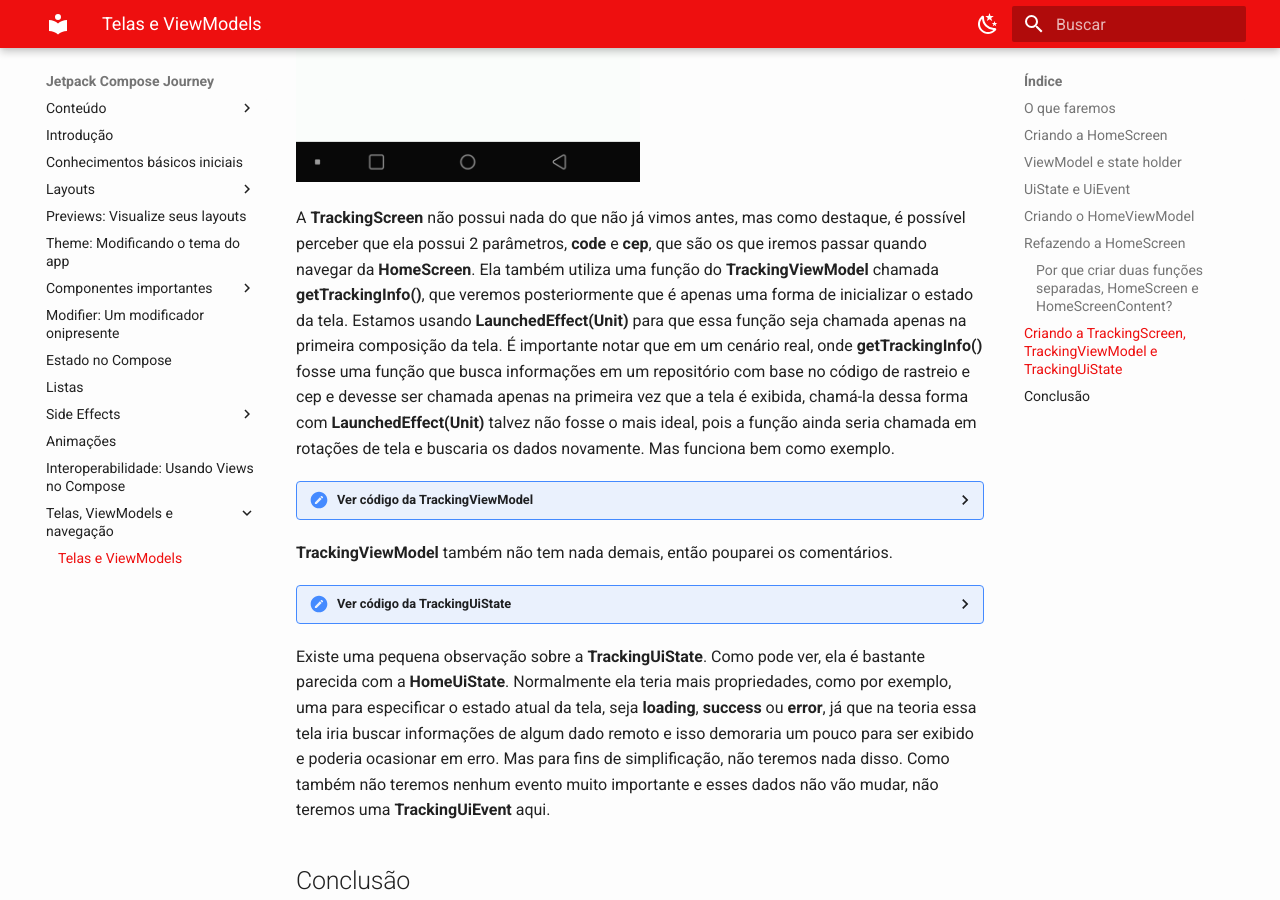
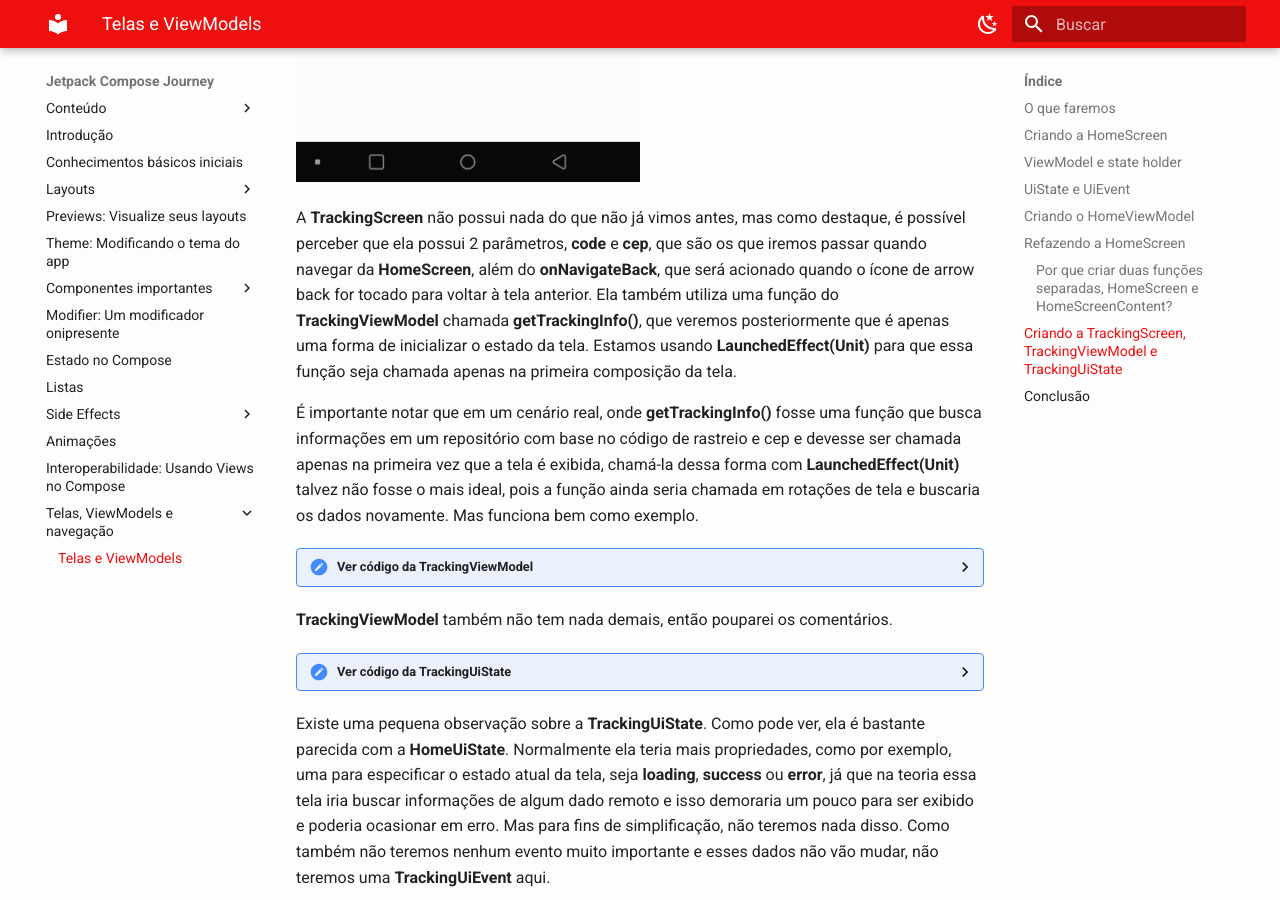
Before and after one commit to jsericksk/Jetpack-Compose-Journey, an MkDocs documentation site: the page built from docs/screens/screens.md, in a window 1280 px wide and 900 px high, scrolled down 6439 px. Built offline with MkDocs 1.6.1 and Material for MkDocs 9.7.7, drawn with Linux system fonts in a browser that asks for light colours.

Commit message:
screens.md atualizado

```diff
--- a/docs/screens/screens.md
+++ b/docs/screens/screens.md
@@ -418,7 +418,9 @@ private fun MainContent(
 
 <img src="../screens/img-02.png" alt="HomeScreen" width="50%" height="20%"/>
 
-A **TrackingScreen** não possui nada do que não já vimos antes, mas como destaque, é possível perceber que ela possui 2 parâmetros, **code** e **cep**, que são os que iremos passar quando navegar da **HomeScreen**. Ela também utiliza uma função do **TrackingViewModel** chamada **getTrackingInfo()**, que veremos posteriormente que é apenas uma forma de inicializar o estado da tela. Estamos usando **LaunchedEffect(Unit)** para que essa função seja chamada apenas na primeira composição da tela. É importante notar que em um cenário real, onde **getTrackingInfo()** fosse uma função que busca informações em um repositório com base no código de rastreio e cep e devesse ser chamada apenas na primeira vez que a tela é exibida, chamá-la dessa forma com **LaunchedEffect(Unit)** talvez não fosse o mais ideal, pois a função ainda seria chamada em rotações de tela e buscaria os dados novamente. Mas funciona bem como exemplo.
+A **TrackingScreen** não possui nada do que não já vimos antes, mas como destaque, é possível perceber que ela possui 2 parâmetros, **code** e **cep**, que são os que iremos passar quando navegar da **HomeScreen**, além do **onNavigateBack**, que será acionado quando o ícone de arrow back for tocado para voltar à tela anterior. Ela também utiliza uma função do **TrackingViewModel** chamada **getTrackingInfo()**, que veremos posteriormente que é apenas uma forma de inicializar o estado da tela. Estamos usando **LaunchedEffect(Unit)** para que essa função seja chamada apenas na primeira composição da tela.
+
+É importante notar que em um cenário real, onde **getTrackingInfo()** fosse uma função que busca informações em um repositório com base no código de rastreio e cep e devesse ser chamada apenas na primeira vez que a tela é exibida, chamá-la dessa forma com **LaunchedEffect(Unit)** talvez não fosse o mais ideal, pois a função ainda seria chamada em rotações de tela e buscaria os dados novamente. Mas funciona bem como exemplo.
 
 <details>
   <summary>Ver código da TrackingViewModel</summary>
```
